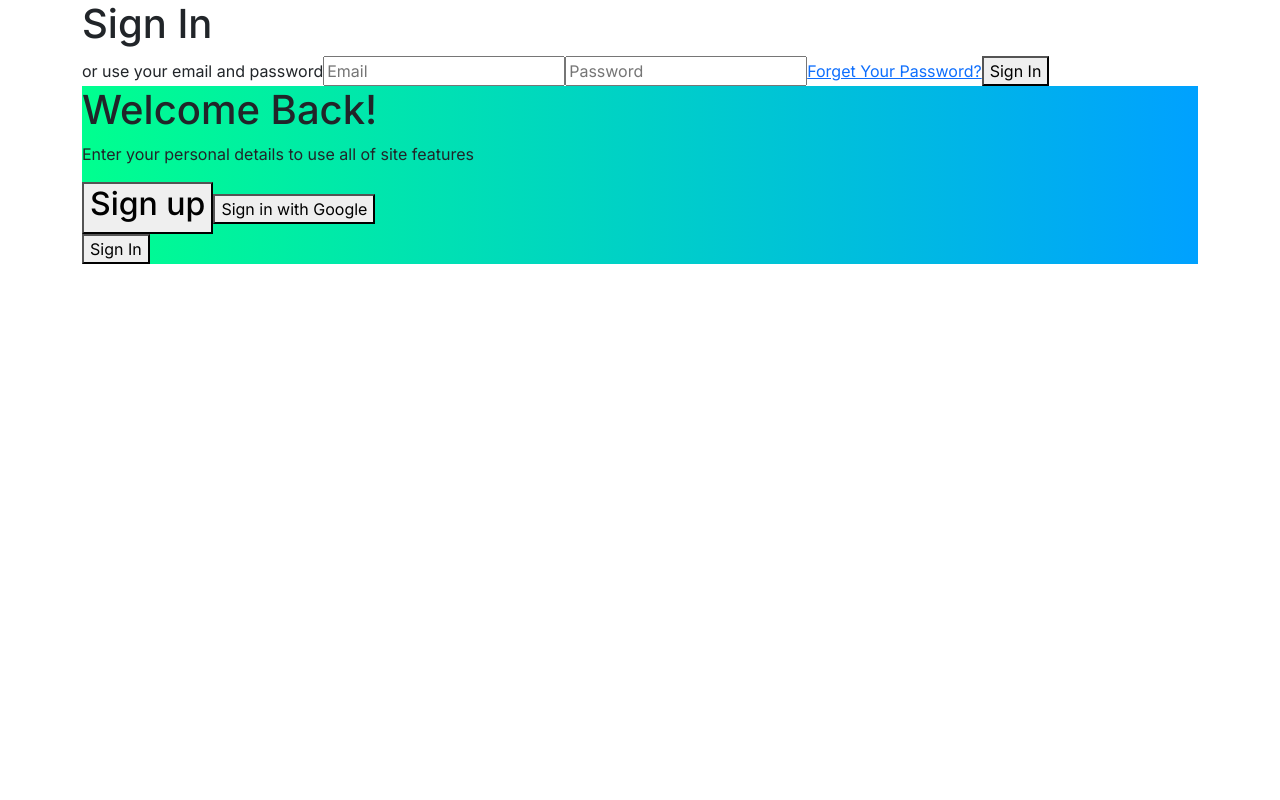
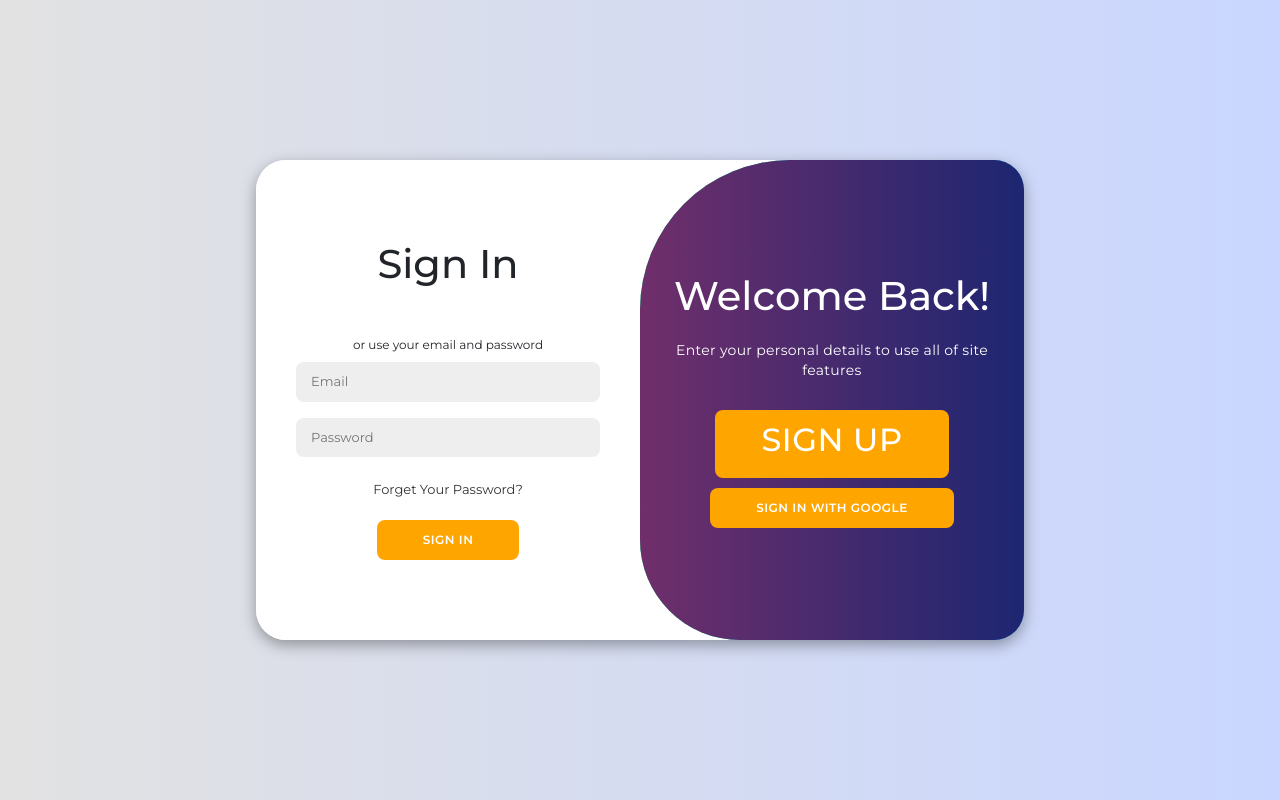
Before and after one commit to haythembensouissi/DonAction, a Next.js app in the folder client/: page / in a window 1280 px wide. Built offline with nearby package versions, Linux system fonts and the light colour scheme; no server answers.

Commit message:
working on navbar routing

```diff
--- a/client/src/app/Home.js
+++ b/client/src/app/Home.js
@@ -13,7 +13,7 @@ function Content() {
   const { data: session } = useSession();
 
   return (
-    <>
+    <div>
       {session ? (
         <div>
           Signed in as {session.user.name} <br />
@@ -23,12 +23,12 @@ function Content() {
       ) : (
         <div>
 
-          <div className="container">
+          <div className="cont">
           <ToggleForms/>
           </div>
 
         </div>
       )}
-    </>
+    </div>
   );
 }
--- /dev/null
+++ b/client/src/app/components/Donate.js
@@ -0,0 +1,9 @@
+import React from 'react'
+
+function Donate() {
+  return (
+    <div>Donate</div>
+  )
+}
+
+export default Donate
--- a/client/src/app/components/Navbar.jsx
+++ b/client/src/app/components/Navbar.jsx
@@ -1,7 +1,8 @@
 import React from 'react'; // Import React
 import 'bootstrap/dist/css/bootstrap.css';
-import bootsrapcomponent from './bootsrapcomponent';
-
+import bootsrapcomponent from './Bootsrapcomponent';
+import Link from 'next/link';
+import Donate from "./Donate"
 const Navbar = () => {
   return (
       <nav className="navbar navbar-expand-lg bg-body-tertiary "data-bs-theme="dark">
@@ -28,7 +29,7 @@ const Navbar = () => {
                 <a className="nav-link" href="">News</a>
               </li>
               <li className="nav-item">
-                <a className="nav-link" href="/">Donnate</a>
+               <a className='nav-link' href='/Donate'>Donate</a>
               </li>
             </ul>
             <form className="d-flex" role="search">
--- a/client/src/app/components/bootsrapcomponent.jsx
+++ b/client/src/app/components/bootsrapcomponent.jsx
@@ -1,7 +1,7 @@
 "use client";
 import React, { useEffect } from 'react'
 
-const bootsrapcomponent = () => {
+const Bootsrapcomponent = () => {
 
     useEffect ( ()=>{
         require ('bootstrap/dist/js/bootstrap.bundle.min.js')
@@ -10,4 +10,4 @@ const bootsrapcomponent = () => {
   return null;
 }
 
-export default bootsrapcomponent
+export default Bootsrapcomponent
--- a/client/src/app/components/styles.css
+++ b/client/src/app/components/styles.css
@@ -1,4 +1,4 @@
-/**@import url('https://fonts.googleapis.com/css2?family=Montserrat:wght@300;400;500;600;700&display=swap');
+@import url('https://fonts.googleapis.com/css2?family=Montserrat:wght@300;400;500;600;700&display=swap');
 
 *{
     margin: 0;
@@ -17,7 +17,7 @@ body{
     height: 100vh;
 }
 
-.container{
+.cont{
     background-color: #fff;
     border-radius: 30px;
     box-shadow: 0 5px 15px rgba(0, 0, 0, 0.35);
@@ -28,25 +28,25 @@ body{
     min-height: 480px;
 }
 
-.container p{
+.cont p{
     font-size: 14px;
     line-height: 20px;
     letter-spacing: 0.3px;
     margin: 20px 0;
 }
 
-.container span{
+.cont span{
     font-size: 12px;
 }
 
-.container a{
+.cont a{
     color: #333;
     font-size: 13px;
     text-decoration: none;
     margin: 15px 0 10px;
 }
 
-.container button{
+.cont button{
     background-color: orange;
     color: #fff;
     font-size: 12px;
@@ -60,16 +60,16 @@ body{
     cursor: pointer;
 }
 
-.container button:hover{
+.cont button:hover{
     background-color: #00a1ff;
 }
 
-.container button.hidden{
+.cont button.hidden{
     background-color: transparent;
     border-color: #fff;
 }
 
-.container form{
+.cont form{
     background-color: #fff;
     display: flex;
     align-items: center;
@@ -79,7 +79,7 @@ body{
     height: 100%;
 }
 
-.container input{
+.cont input{
     background-color: #eee;
     border: none;
     margin: 8px 0;
@@ -103,7 +103,7 @@ body{
     z-index: 2;
 }
 
-.container.active .sign-in{
+.cont.active .sign-in{
     transform: translateX(100%);
 }
 
@@ -114,7 +114,7 @@ body{
     z-index: 1;
 }
 
-.container.active .sign-up{
+.cont.active .sign-up{
     transform: translateX(100%);
     opacity: 1;
     z-index: 5;
@@ -159,7 +159,7 @@ body{
     z-index: 1000;
 }
 
-.container.active .toggle-container{
+.cont.active .toggle-container{
     transform: translateX(-100%);
     border-radius: 0 150px 100px 0;
 }
@@ -177,7 +177,7 @@ body{
     transition: all 0.6s ease-in-out;
 }
 
-.container.active .toggle{
+.cont.active .toggle{
     transform: translateX(50%);
 }
 
@@ -200,7 +200,7 @@ body{
     transform: translateX(-200%);
 }
 
-.container.active .toggle-left{
+.cont.active .toggle-left{
     transform: translateX(0);
 }
 
@@ -209,6 +209,6 @@ body{
     transform: translateX(0);
 }
 
-.container.active .toggle-right{
+.cont.active .toggle-right{
     transform: translateX(200%);
-}**/
+}
--- a/client/src/app/layout.js
+++ b/client/src/app/layout.js
@@ -1,7 +1,7 @@
 import 'bootstrap/dist/css/bootstrap.css'
 import { Inter } from "next/font/google";
 import "./globals.css";
-import bootsrapcomponent from './components/bootsrapcomponent';
+import Bootsrapcomponent from './components/Bootsrapcomponent';
 const inter = Inter({ subsets: ["latin"] });
 
 export const metadata = {
@@ -14,7 +14,7 @@ export default function RootLayout({ children }) {
     <html lang="en">
 
       <body className={inter.className}>{children}
-      <bootsrapcomponent />
+      <Bootsrapcomponent />
       </body>
     </html>
   );
--- a/client/src/app/page.js
+++ b/client/src/app/page.js
@@ -26,7 +26,7 @@ const Page = () => {
 
         <div>
          <Navbar />
-    <News/>
+
           Welcome {email}
           <button onClick={() => signout()}>Sign out</button>
         </div>
```
